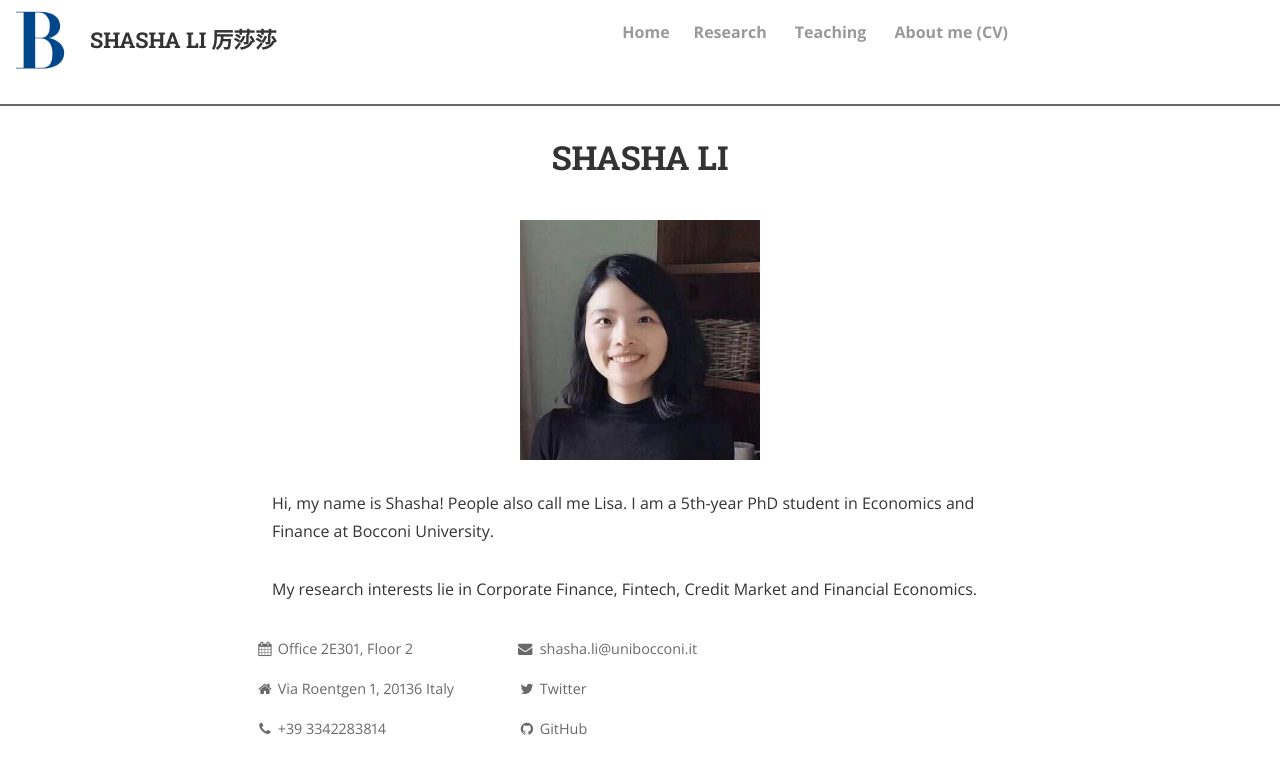
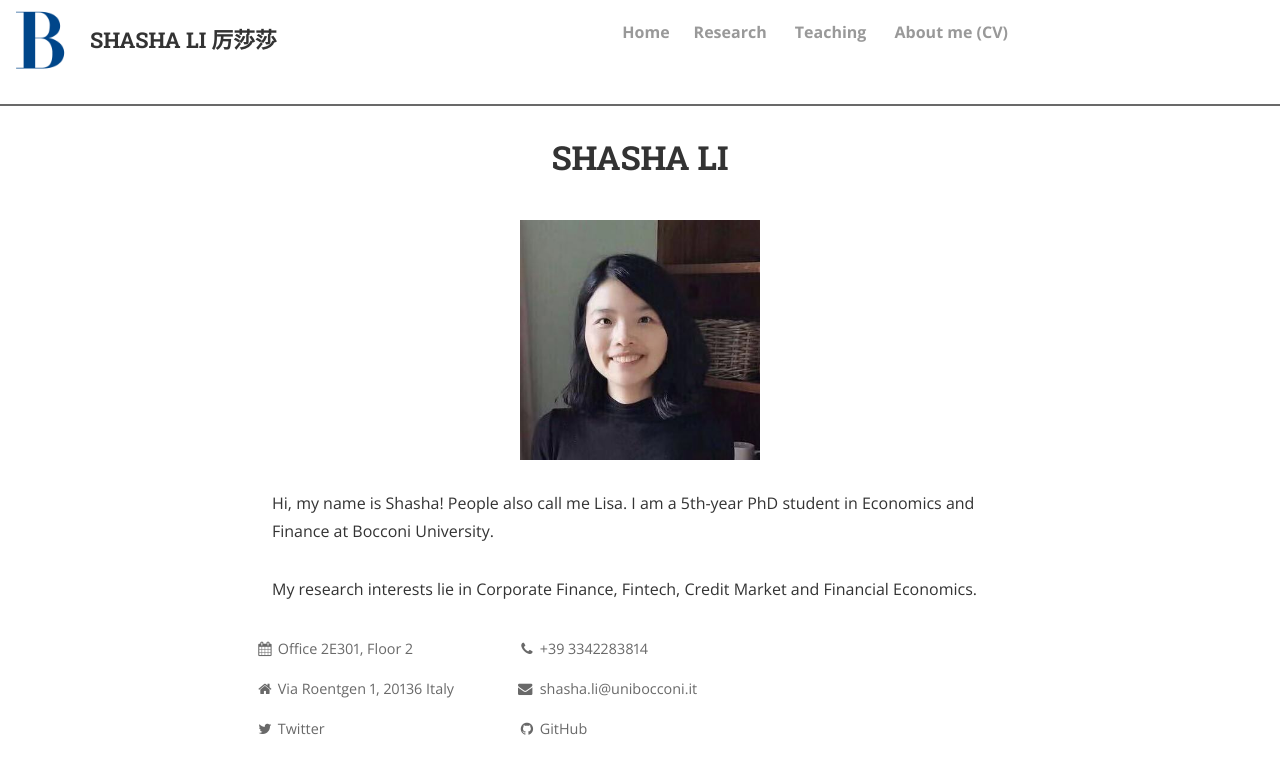
Before and after one commit to shasha-li/shasha-li.github.io, a Jekyll site: the page built from index.html, in a window 1280 px wide. Shown: the top 774 px of the page. Built offline with Jekyll 4.4.1, drawn with Linux system fonts in a browser that asks for light colours; nearby versions of some CDN libraries; the list of posts is cut into pages by our own code; comment, search, counter and statistics services are not loaded; a style sheet for code colours, icons or effects is not loaded.

Commit message:
Update footer.html

```diff
--- a/_includes/footer.html
+++ b/_includes/footer.html
@@ -9,6 +9,10 @@
       <p><a><i class="fa fa-home"></i> Via Roentgen 1, 20136 Italy</a></p>
     </div>
 
+    <div class="site-contact">
+      <p><a><i class="fa fa-phone"></i> +39 3342283814</a></p>
+    </div>
+
 
     <div class="site-navigation">
       <p><a href="mailto:shasha.li@unibocconi.it"><i class="fa fa-envelope"></i> shasha.li@unibocconi.it</a></p>
@@ -18,9 +22,6 @@
       <p><a href="https://twitter.com/lisa_li_MI"><i class="fa fa-twitter"></i> Twitter</a></p>
     </div>
 
-    <div class="site-contact">
-      <p><a><i class="fa fa-phone"></i> +39 3342283814</a></p>
-    </div>
 
     <div class="site-contact">
       <p><a href="https://github.com/shasha-li"><i class="fa fa-github"></i> GitHub</a></p>
```
